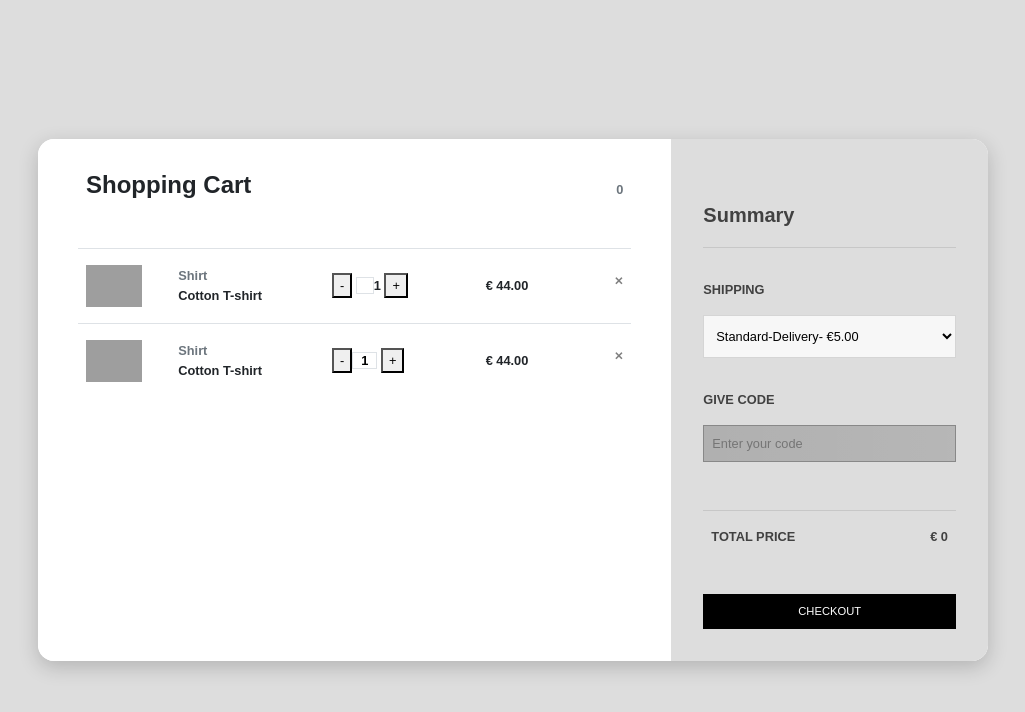
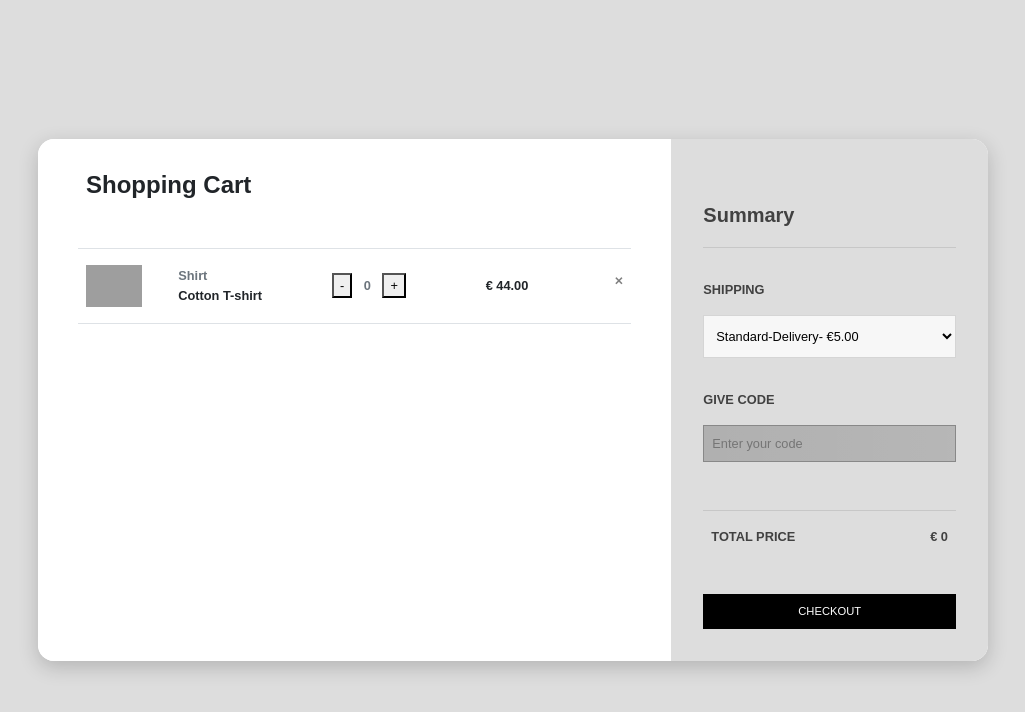
Before and after one commit to lucasmv2205/redux-concepts, a plain HTML site: page src/index.html in a window 1280 px wide. Shown: the whole page, without its empty margins (127-1152 px from the left). Drawn offline with nearby package versions, Linux system fonts and the light colour scheme; grey boxes are pictures that could not be loaded.

Commit message:
add readme

```diff
--- a/src/index.html
+++ b/src/index.html
@@ -5,7 +5,7 @@
 	<meta charset="UTF-8" />
 	<meta name="viewport" content="width=device-width, initial-scale=1.0" />
 	<meta http-equiv="X-UA-Compatible" content="ie=edge" />
-	<title>Redux Counter App</title>
+	<title>Redux App</title>
 	<link rel="stylesheet" href="https://maxcdn.bootstrapcdn.com/font-awesome/4.7.0/css/font-awesome.min.css" />
 	<link rel="stylesheet" href="	https://maxcdn.bootstrapcdn.com/bootstrap/4.4.1/css/bootstrap.min.css" />
 	<link rel="stylesheet" href="./style.css" />
@@ -21,8 +21,8 @@
 				<div class="title">
 					<div class="row">
 						<div class="col">
-							<h4><b>Shopping Cart</b></h4> </div>
-						<div class="col align-self-center text-right text-muted itemsCounter">3 items</div>
+							<h4><b>Shopping Cart</b></h4>
+						</div>
 					</div>
 				</div>
 				<div class="row border-top border-bottom">
@@ -34,32 +34,17 @@
 						</div>
 						<div class="col">
 							<button class="decrement">-</button>
-              <a href="#" class="border"></a>1</a>
+							<span class="col align-self-center text-right text-muted itemsCounter"></span>
 							<button class="increment">+</button>
 						</div>
 						<div class="col">&euro; 44.00 <span class="close">&#10005;</span></div>
 					</div>
 				</div>
-				<div class="row">
-					<div class="row main align-items-center">
-						<div class="col-2"><img class="img-fluid" src="https://i.imgur.com/ba3tvGm.jpg"></div>
-						<div class="col">
-							<div class="row text-muted">Shirt</div>
-							<div class="row">Cotton T-shirt</div>
-						</div>
-						<div class="col">
-							<button class="decrement">-</button><a href="#" class="border">1</a>
-							<button class="increment">+</button>
-						</div>
-						<div class="col">&euro; 44.00 <span class="close">&#10005;</span></div>
-					</div>
-				</div>
-
-
 			</div>
 			<div class="col-md-4 summary">
 				<div>
-					<h5><b>Summary</b></h5> </div>
+					<h5><b>Summary</b></h5>
+				</div>
 				<hr>
 				<form>
 					<p>SHIPPING</p>
@@ -67,16 +52,16 @@
 						<option class="text-muted">Standard-Delivery- &euro;5.00</option>
 					</select>
 					<p>GIVE CODE</p>
-					<input id="code" placeholder="Enter your code"> </form>
+					<input id="code" placeholder="Enter your code">
+				</form>
 				<div class="row" style="border-top: 1px solid rgba(0,0,0,.1); padding: 2vh 0;">
 					<div class="col">TOTAL PRICE</div>
-					<div class="col text-right">&euro; <span class="total">132.00</span></div>
+					<div class="col text-right">&euro; <span class="total">00.00</span></div>
 				</div>
 				<button class="btn">CHECKOUT</button>
 			</div>
 		</div>
 	</div>
-<script src="./dom.js"></script>
-<script src="./index.js"></script>
+	<script src="./index.js"></script>
 
 </html>
```
Also changed, not shown: 1 other file.
